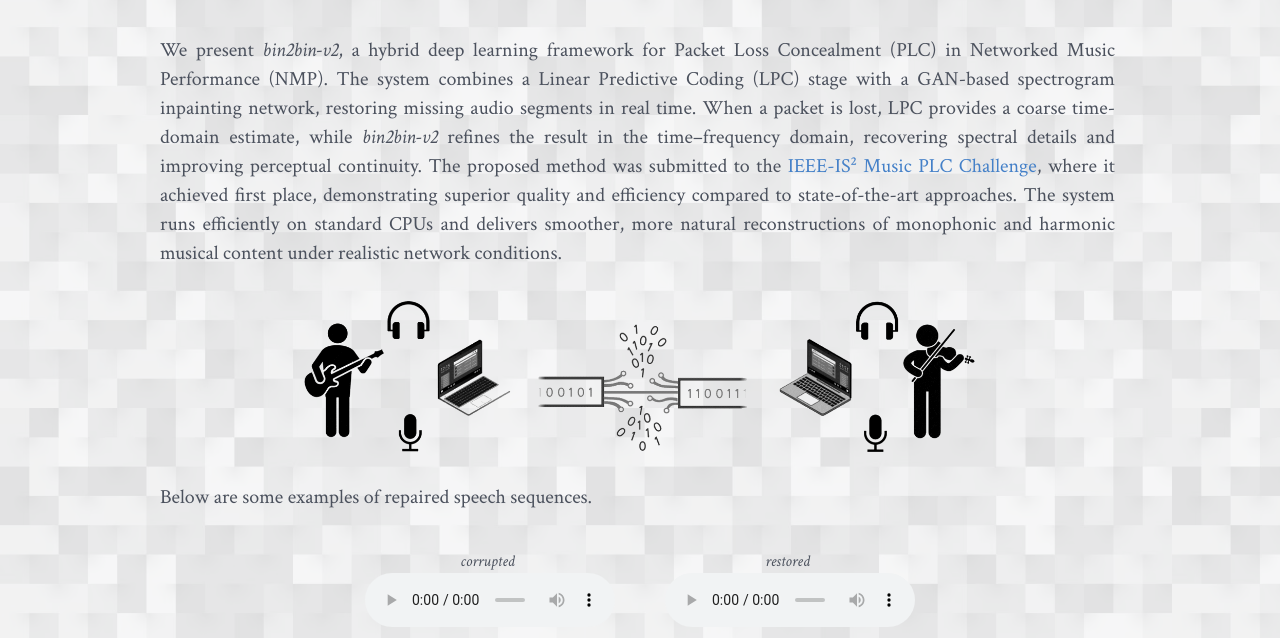
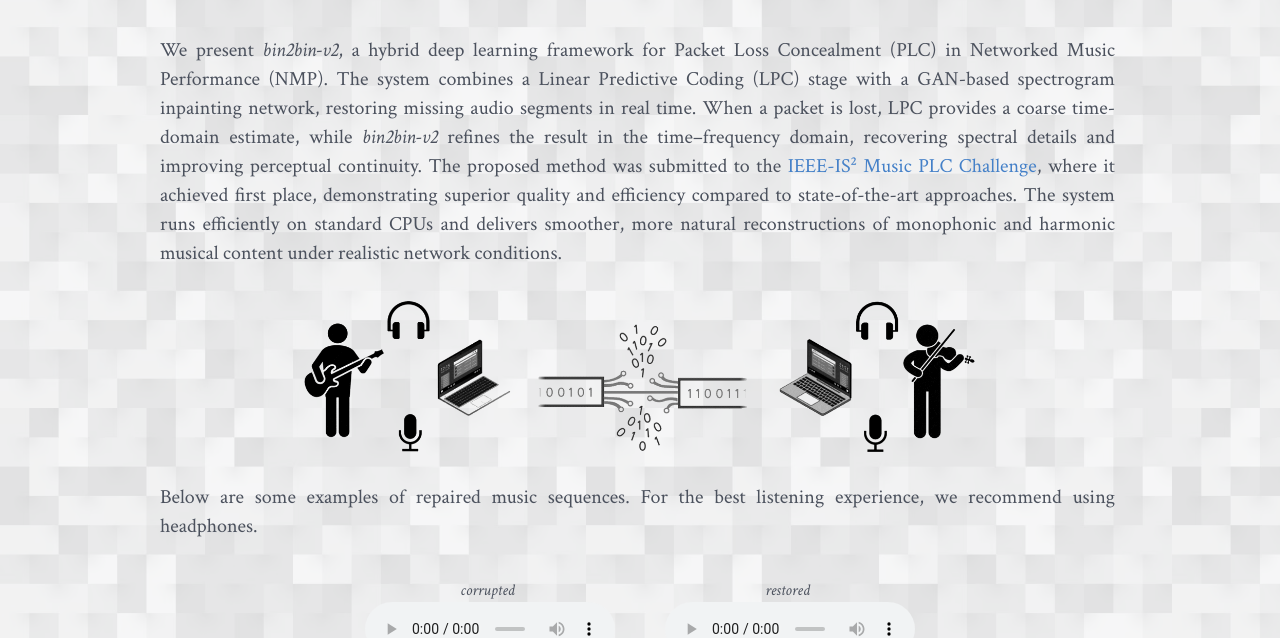
Before and after one commit to aircarlo/bin2bin_LPC, a plain HTML site: page index.html in a window 1280 px wide. Shown: the part 178-816 px from the top of the page. Drawn offline with nearby package versions, Linux system fonts and the light colour scheme.

Commit message:
Update index.html

```diff
--- a/index.html
+++ b/index.html
@@ -27,9 +27,7 @@
 	</div>
 
     <div id='section-1' class='section'>
-	<!-- <h3>Architecture overview</h3> -->
-	<!--<p align="justify">In listening to the following examples, keep in mind that generative-based inpainting does not aim to precisely replicate the missing waveform, but rather to offer a replacement that is perceptually "pleasing" to the listener’s ears.</p> -->
-	<p align="justify">Below are some examples of repaired speech sequences.</p>
+	<p align="justify">Below are some examples of repaired music sequences. For the best listening experience, we recommend using headphones.</p>
 		<div class='playlist'>
 		    <div class='labeled-audio'><p class='text'>corrupted</p>
                 <audio preload='metadata' controls><source src='SAMPLES/waveform81_lossy.wav' type='audio/mpeg'></audio>
```
